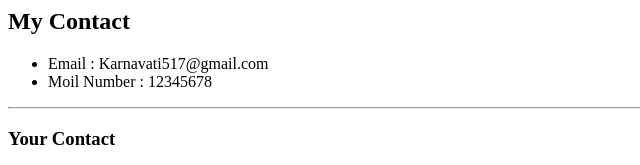
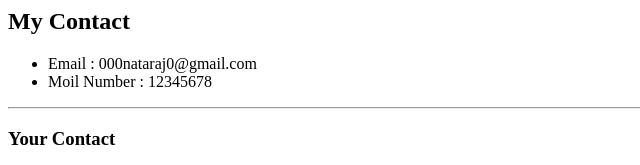
Before and after one commit to karnavati/Devendra, a plain HTML site: page index.html in a window 1280 px wide. Shown: the top 165 px of the page, 0-640 px from the left. Drawn offline with Linux system fonts and the light colour scheme.

Commit message:
Update index.html

```diff
--- a/index.html
+++ b/index.html
@@ -7,7 +7,7 @@
 <body>
   <h2>My Contact</h2>
   <ul>
-    <li>Email : Karnavati517@gmail.com</li>
+    <li>Email : 000nataraj0@gmail.com</li>
     <li>Moil Number : 12345678</li>
   </ul>
   <hr>
```
